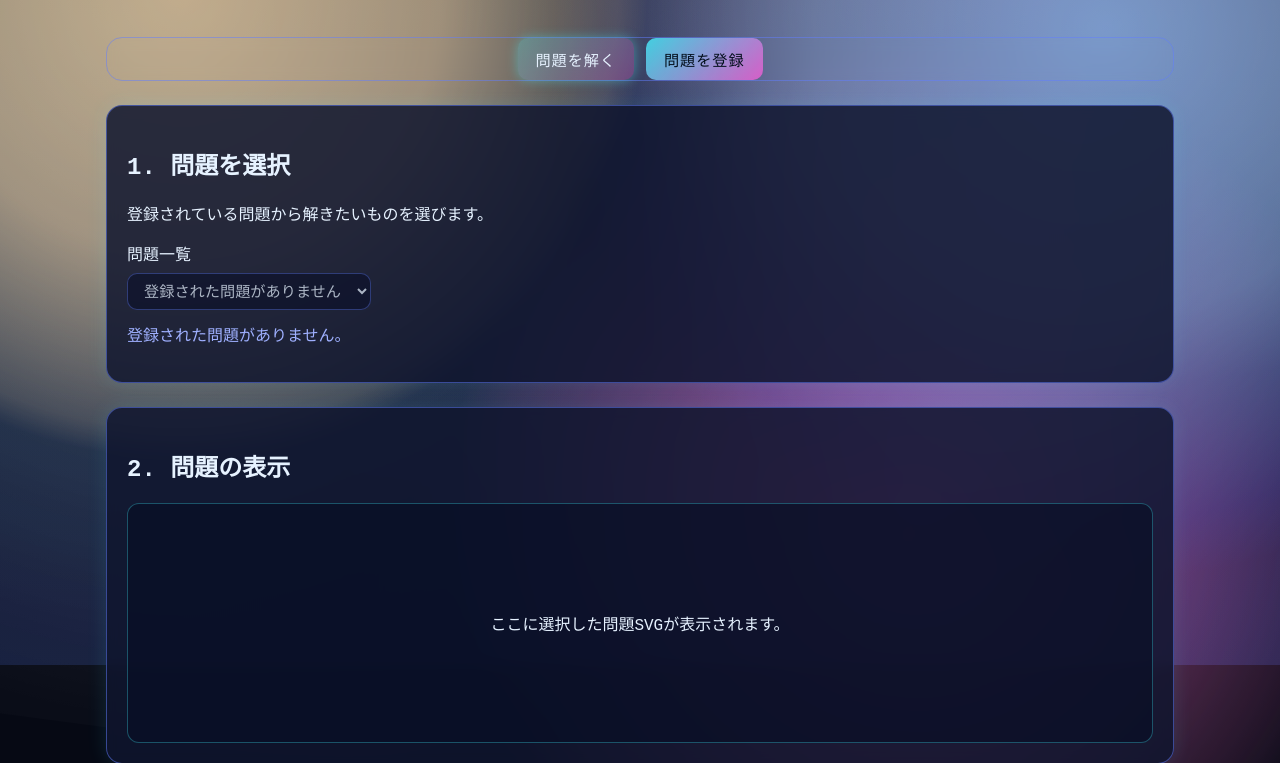
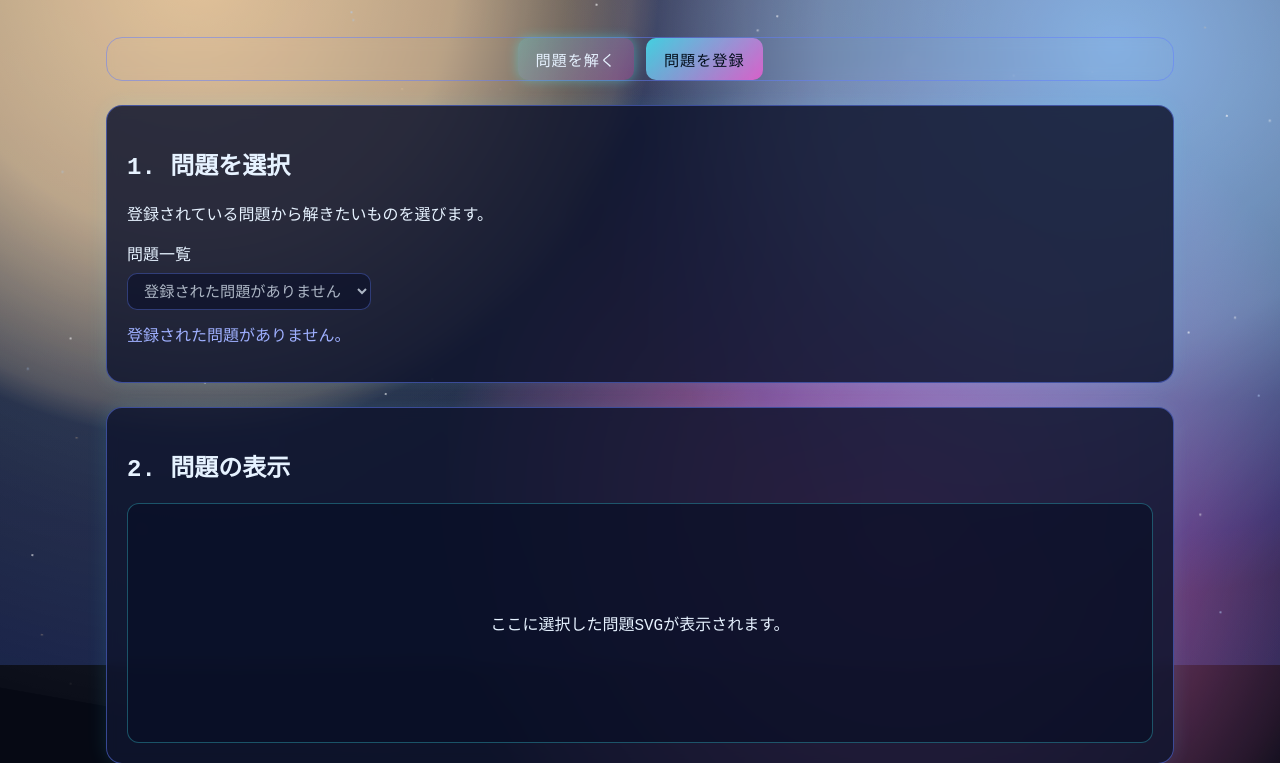
Before and after one commit to YUTA2142/OrigamiStory, a plain HTML site: page index.html in a window 1280 px wide. Shown: the part 135-898 px from the top of the page. Drawn offline with Linux system fonts and the light colour scheme.

Commit message:
Enhance space background clarity

```diff
--- a/style.css
+++ b/style.css
@@ -36,21 +36,21 @@ body::after {
 
 body::before {
   background:
-    radial-gradient(circle at 10% 20%, rgba(68, 242, 255, 0.18), transparent 45%),
-    radial-gradient(circle at 80% 10%, rgba(255, 90, 217, 0.22), transparent 40%),
-    radial-gradient(circle at 70% 80%, rgba(74, 95, 255, 0.2), transparent 50%),
-    linear-gradient(180deg, #040812 0%, #0b0f28 45%, #121b3b 100%);
+    radial-gradient(circle at 10% 20%, rgba(68, 242, 255, 0.12), transparent 40%),
+    radial-gradient(circle at 80% 10%, rgba(255, 90, 217, 0.14), transparent 38%),
+    radial-gradient(circle at 70% 80%, rgba(74, 95, 255, 0.12), transparent 46%),
+    linear-gradient(180deg, #02040d 0%, #0b1028 45%, #141f45 100%);
 }
 
 body::after {
   background-image:
-    radial-gradient(1px 1px at 20px 30px, rgba(255, 255, 255, 0.7) 50%, transparent 55%),
-    radial-gradient(1px 1px at 80px 70px, rgba(255, 255, 255, 0.5) 50%, transparent 55%),
-    radial-gradient(1px 1px at 140px 120px, rgba(255, 255, 255, 0.6) 50%, transparent 55%),
-    radial-gradient(1px 1px at 200px 40px, rgba(255, 255, 255, 0.4) 50%, transparent 55%);
-  background-size: 240px 180px;
-  opacity: 0.6;
-  animation: star-scroll 60s linear infinite;
+    radial-gradient(1px 1px at 20px 30px, rgba(255, 255, 255, 0.85) 50%, transparent 55%),
+    radial-gradient(1px 1px at 80px 70px, rgba(255, 255, 255, 0.7) 50%, transparent 55%),
+    radial-gradient(1px 1px at 140px 120px, rgba(255, 255, 255, 0.8) 50%, transparent 55%),
+    radial-gradient(1px 1px at 200px 40px, rgba(255, 255, 255, 0.6) 50%, transparent 55%);
+  background-size: 220px 160px;
+  opacity: 0.75;
+  animation: star-scroll 70s linear infinite;
 }
 
 .space-planets {
@@ -64,10 +64,39 @@ body::after {
     radial-gradient(circle at 78% 22%, rgba(143, 198, 255, 0.85) 0%, rgba(143, 198, 255, 0.55) 20%, rgba(76, 114, 255, 0.15) 34%, transparent 38%),
     radial-gradient(circle at 70% 70%, rgba(255, 114, 203, 0.8) 0%, rgba(255, 114, 203, 0.5) 16%, rgba(255, 114, 203, 0.12) 32%, transparent 36%),
     radial-gradient(ellipse at 78% 22%, rgba(255, 255, 255, 0.35) 0%, rgba(255, 255, 255, 0.15) 22%, transparent 30%);
-  filter: blur(0.2px);
-  opacity: 0.8;
-  animation: planet-rotate 240s linear infinite;
+  opacity: 0.95;
+  animation: planet-orbit 180s linear infinite;
   transform-origin: center;
+}
+
+.space-planets::before,
+.space-planets::after {
+  content: "";
+  position: absolute;
+  inset: 0;
+  background-repeat: repeat;
+  pointer-events: none;
+}
+
+.space-planets::before {
+  background-image:
+    radial-gradient(2px 2px at 40px 60px, rgba(255, 255, 255, 0.9) 50%, transparent 60%),
+    radial-gradient(1.5px 1.5px at 120px 110px, rgba(185, 214, 255, 0.7) 50%, transparent 60%),
+    radial-gradient(1.8px 1.8px at 220px 40px, rgba(255, 255, 255, 0.8) 50%, transparent 60%),
+    radial-gradient(1.2px 1.2px at 280px 160px, rgba(255, 236, 210, 0.7) 50%, transparent 60%);
+  background-size: 320px 220px;
+  opacity: 0.7;
+  animation: star-twinkle 6s ease-in-out infinite;
+}
+
+.space-planets::after {
+  background-image:
+    radial-gradient(2.5px 2.5px at 60px 80px, rgba(255, 255, 255, 0.9) 50%, transparent 60%),
+    radial-gradient(1.4px 1.4px at 180px 140px, rgba(176, 212, 255, 0.7) 50%, transparent 60%),
+    radial-gradient(2px 2px at 240px 200px, rgba(255, 214, 165, 0.8) 50%, transparent 60%);
+  background-size: 260px 200px;
+  opacity: 0.55;
+  animation: star-drift 28s ease-in-out infinite;
 }
 
 @keyframes star-scroll {
@@ -79,12 +108,35 @@ body::after {
   }
 }
 
-@keyframes planet-rotate {
-  from {
-    transform: rotate(0deg);
+@keyframes planet-orbit {
+  0% {
+    transform: rotate(0deg) translateY(0);
   }
-  to {
-    transform: rotate(360deg);
+  50% {
+    transform: rotate(180deg) translateY(-14px);
+  }
+  100% {
+    transform: rotate(360deg) translateY(0);
+  }
+}
+
+@keyframes star-twinkle {
+  0%,
+  100% {
+    opacity: 0.65;
+  }
+  50% {
+    opacity: 0.95;
+  }
+}
+
+@keyframes star-drift {
+  0%,
+  100% {
+    transform: translate3d(0, 0, 0);
+  }
+  50% {
+    transform: translate3d(12px, -10px, 0);
   }
 }
 
```
